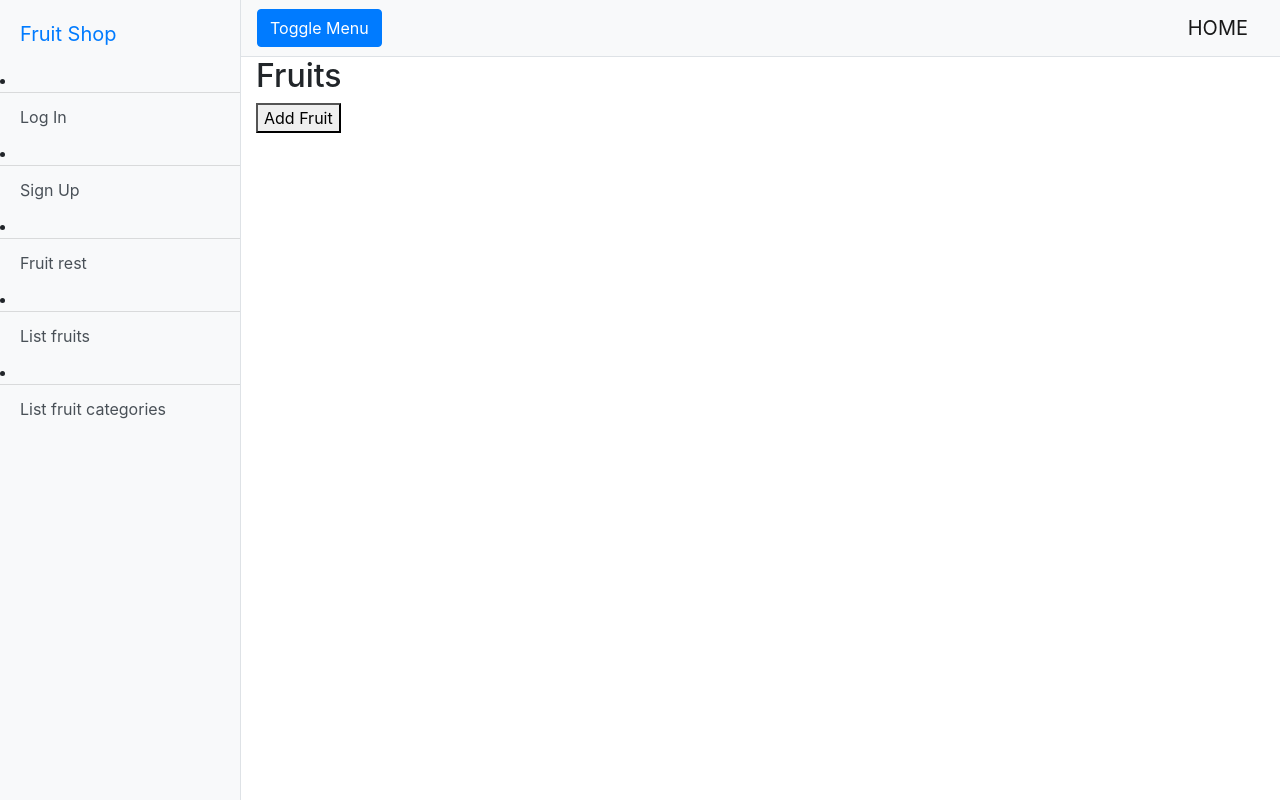
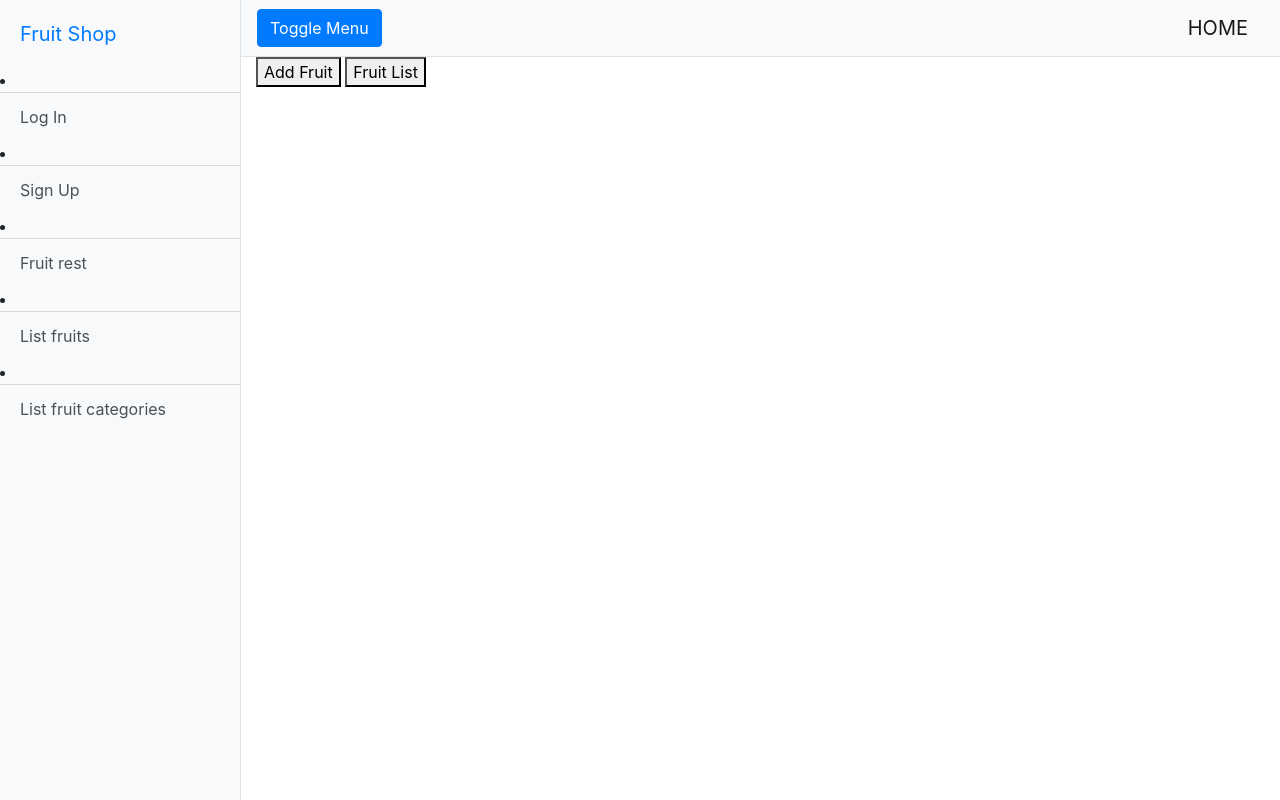
Before and after one commit to diogogomes77/django-fruit-shop, a Django app: page /products/rest/ in a window 1280 px wide. Run offline with Django 3.2, Linux system fonts and the light colour scheme; data that the repository does not hold is empty; some libraries are stand-ins or nearby versions.

Commit message:
refactory rest form and list

```diff
--- a/fruit_shop/products/static/products/api_poducts.js
+++ b/fruit_shop/products/static/products/api_poducts.js
@@ -1,16 +1,36 @@
 $(document).ready(function() {
 
-    const client = new $.RestClient('/api/');
+    const restClient = new $.RestClient('/api/');
+    restClient.add('products');
 
-    client.add('products');
+    $('#listFruit').click(function (e){
+        e.preventDefault();
+        loadFruitList();
+    });
 
-    let getProducts = client.products.read();
+    $('#addFruit').click(function (e) {
+        e.preventDefault();
+        loadFruitForm();
+    });
 
+
+    function loadFruitList(){
+        console.log("loadFruitList");
+        $.ajax({
+            url: "/products/rest/ajax_get_fruit_list",
+            type: "get",
+            success: function(response) {
+              $("#FruitContent").html(response);
+              RestloadFruiList();
+            }
+        });
+    }
+
+    function RestloadFruiList(){
+        let getProducts = restClient.products.read();
         getProducts.done(function (data, textStatus, xhrObject){
-      //alert('I have data: ' + data);
           console.log(data);
           $("#fruits").mirandajs(data);
-
           $("#fruits").mirandajs(data, {
                     containers:['fruits'],
                     jsonNode:['fruits'],
@@ -19,38 +39,31 @@ $(document).ready(function() {
                     nodeDelay: 1000
                 });
         });
+    }
 
-    // OR simply:
-    //client.products.read().done(function (data){
-      //alert('I have data: ' + data);
-    //  console.log(data);
-    //});
 
-    $('#addFruit').click(function (e) {
-        console.log("addFruit click");
-        e.preventDefault();
+    function loadFruitForm() {
         $.ajax({
-            url: "/products/rest/ajax_get_form",
+            url: "/products/rest/ajax_get_fruit_form",
             type: "get",
             success: function(response) {
-              // response is form in html format
-              $("#formFruit").html(response);
-              $('#addFruit').toggle();
+              $("#FruitContent").html(response);
               $('#postProduct').click(function (e) {
-                    console.log("click");
                     e.preventDefault();
                     let data = getFormData($('#fruitForm'));
-                    //console.log(data);
-                    let createProduct = client.products.create(data, {});
-                    createProduct.done(function (data, textStatus, xhrObject){
-                        console.log(data);
-                        $("#formFruit").html(data);
-                    });
+                    RestCreateFruit(data);
+
                 })
             }
         })
+    }
 
+    function RestCreateFruit(data){
+        let createProduct = restClient.products.create(data, {});
+        createProduct.done(function (data, textStatus, xhrObject){
+            $("#formFruit").html(data);
         });
+    }
 
     function getFormData($form){
         var unindexed_array = $form.serializeArray();
@@ -63,6 +76,11 @@ $(document).ready(function() {
         return indexed_array;
     }
 
+    function getFruitDetail(id){
+        console.log('fruit: ' + id);
+
+    }
+
 
 
 });
--- a/fruit_shop/products/templates/products/ajax_rest_form_fruit.html
+++ b/fruit_shop/products/templates/products/ajax_rest_form_fruit.html
@@ -1,3 +1,4 @@
+<h2>Add Fruit</h2>
 <form id="fruitForm">
     {% csrf_token %}
     {{ form.non_field_errors }}
--- a/fruit_shop/products/templates/products/fruit_rest_singlepage.html
+++ b/fruit_shop/products/templates/products/fruit_rest_singlepage.html
@@ -1,16 +1,9 @@
 {% extends "products/base_products.html" %}
 
 {% block content %}
-    <h2>Fruits</h2>
-    <div id="formFruit"></div>
     <button id="addFruit">Add Fruit</button>
-
-    <div id="fruits" style="display: none;">
-        <div class="row">
-            <div class="col-4">[[name]]</div>
-            <div class="col-4">[[price]]</div>
-            <div class="col-4">buy</div>
-        </div>
+    <button id="listFruit">Fruit List</button>
+    <div id="FruitContent">
     </div>
 
 {% endblock %}
--- a/fruit_shop/products/urls.py
+++ b/fruit_shop/products/urls.py
@@ -3,13 +3,14 @@ from django.urls import path
 from django.views.generic import TemplateView
 
 from products.views import FruitList, FruitCreate, FruitUpdate, FruitDelete, FruitCategoryList, FruitCategoryCreate, \
-    FruitCategoryUpdate, FruitCategoryDelete, FruitSinglePage, AjaxFruitForm
+    FruitCategoryUpdate, FruitCategoryDelete, FruitSinglePage, AjaxFruitForm, AjaxFruitList
 
 urlpatterns = [
     path('', FruitList.as_view(), name='fruit-list'),
     #path('rest/', TemplateView.as_view(template_name='products/fruit_list_rest.html'), name='fruit-rest'),
     path('rest/', FruitSinglePage.as_view(), name='fruit-rest'),
-    path('rest/ajax_get_form', AjaxFruitForm.as_view(), name='fruit-rest-form'),
+    path('rest/ajax_get_fruit_form', AjaxFruitForm.as_view(), name='fruit-rest-form'),
+    path('rest/ajax_get_fruit_list', AjaxFruitList.as_view(), name='fruit-rest-list'),
 
     path('add/', FruitCreate.as_view(), name='fruit-add'),
 
--- a/fruit_shop/products/views/views_fruits.py
+++ b/fruit_shop/products/views/views_fruits.py
@@ -67,3 +67,10 @@ class AjaxFruitForm(AjaxGeneral):
         context = {'form': FruitForm()}
         template = 'products/ajax_rest_form_fruit.html'
         return render(request, template, context)
+
+
+class AjaxFruitList(AjaxGeneral):
+
+    def get(self, request, *args, **kwargs):
+        template = 'products/ajax_rest_list_fruit.html'
+        return render(request, template)
```
Also changed, not shown: fruit_shop/products/templates/products/ajax_rest_list_fruit.html (added, +8 -0 lines). Lines whose indentation alone changed are shown as unchanged.
